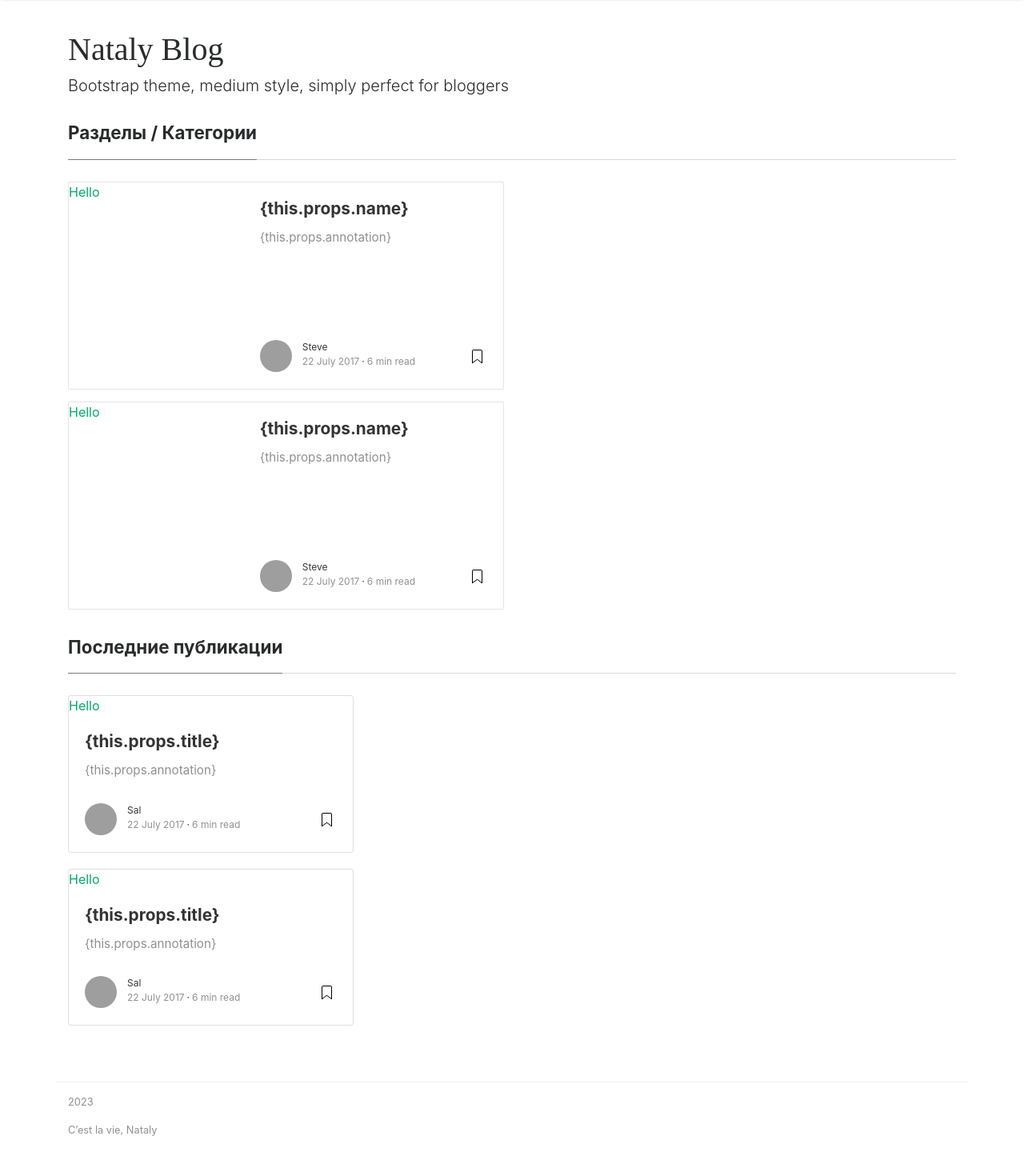
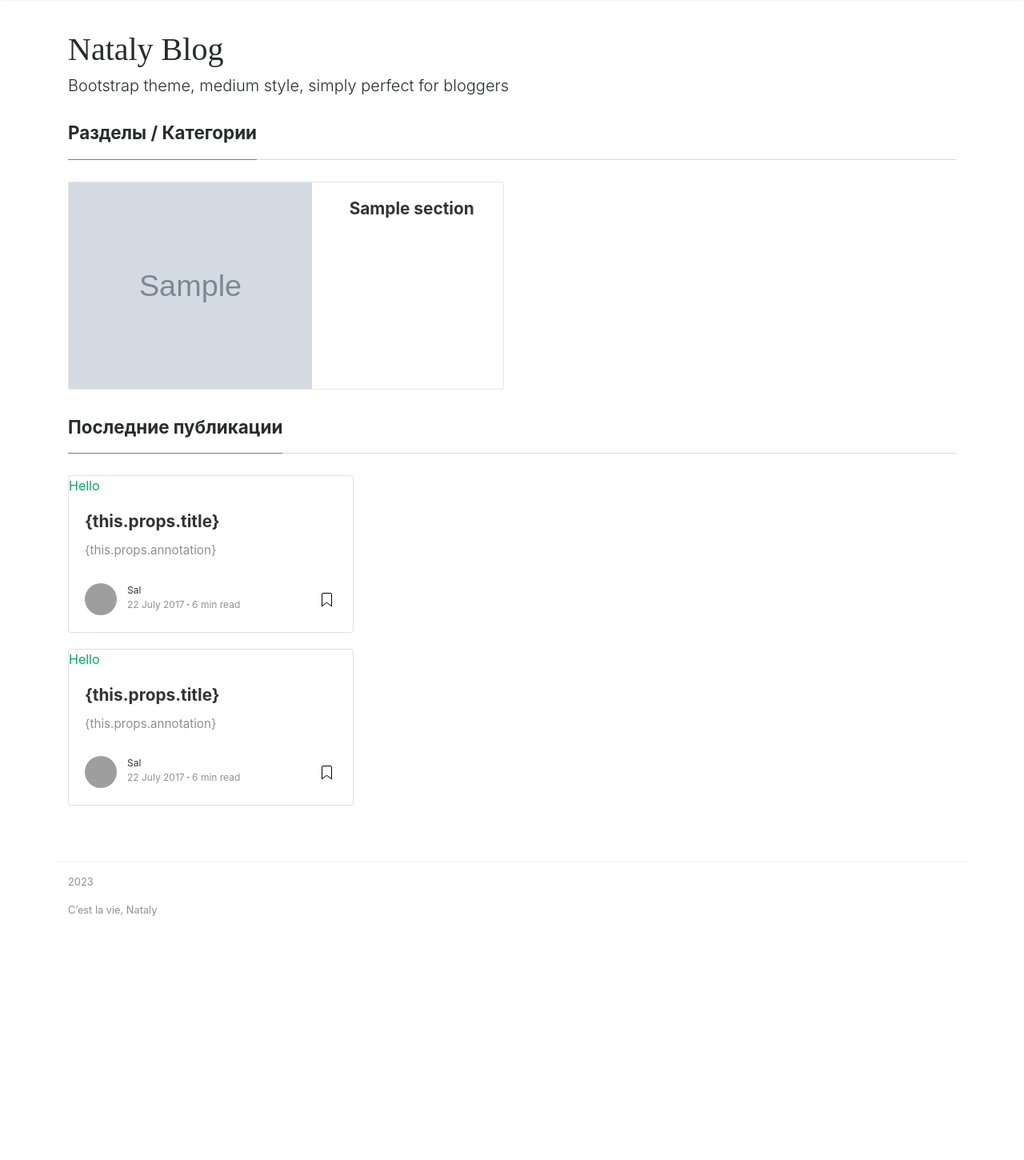
Before and after one commit to nmescv/cestlavie_nataly, a Django app: page / in a window 1280 px wide. Shown: the part 56-1506 px from the top of the page at 80% size. After the commit the page ends 1201 px from the top, so only its background shows below. Run offline with Django 4.2, Linux system fonts and the light colour scheme; tables that the repository leaves empty hold one stand-in row (values such as "Sample post"); grey boxes marked "Sample" are stand-in pictures; some libraries are stand-ins or nearby versions; grey boxes are pictures that could not be loaded.

Commit message:
Промежуточный коммит

```diff
--- /dev/null
+++ b/blog/forms.py
@@ -0,0 +1,6 @@
+from django import forms
+
+
+class SectionForm(forms.ModelForm):
+	name = forms.CharField()
+	image_path = forms.CharField(max_length=255, label='Select a Image File')
--- a/blog/models.py
+++ b/blog/models.py
@@ -1,12 +1,7 @@
-import os
-
-from django.core.validators import FileExtensionValidator
 from django.db import models
 from django.utils import timezone
-from django.utils.translation import gettext_lazy as _
-from blog.views.storage import upload, delete, upload_version_2
 
-
+from blog.views.storage import upload_version_2
 # Create your models here.
 from cestlavie_nataly import settings
 
@@ -15,7 +10,7 @@
 	name = models.CharField(max_length=100, null=False, blank=False, unique=True, verbose_name='Название')
 	# image = models.FileField(null=True, verbose_name='Картинка',
 	# 						 validators=[FileExtensionValidator(allowed_extensions=['gif','png','jpg', 'jpeg'])])
-	image_path = models.ImageField(null=True, verbose_name='Картинка')
+	image_path = models.ImageField(upload_to='media/', null=True, verbose_name='Картинка')
 	created_at = models.DateTimeField(blank=True, null=True, verbose_name='Дата создания')
 	updated_at = models.DateTimeField(blank=True, null=True, verbose_name='Дата обновления')
 
@@ -29,6 +24,7 @@
 		return self.name
 
 	def save(self, *args, **kwargs):
+		print(self.image_path)
 		try:
 			section = Section.objects.get(id=self.id)
 			self.updated_at = timezone.now()
@@ -39,9 +35,10 @@
 			now = timezone.now()
 			self.created_at = now
 			self.updated_at = now
-			self.image_path = upload_version_2(settings.BUCKET_NAME, os.path.abspath(str(self.image_path)))
+			# self.image_path = upload_version_2(settings.BUCKET_NAME, str(self.image_path))
 			super(Section, self).save(*args, **kwargs)
-
+			# section = Section.objects.get(id=self.id)
+			# upload_version_2(settings.BUCKET_NAME, str(section.image_path))
 
 # class Post(models.Model):
 # 	title = models.CharField(max_length=255, null=False, blank=False, verbose_name='Название')
--- a/blog/views/publications.py
+++ b/blog/views/publications.py
@@ -1,9 +1,14 @@
 from django.shortcuts import render
+from blog.models import Section
 
 
 # Create your views here.
-def index(request):
-	return render(request, 'blog/home.html')
+def home(request):
+	sections = Section.objects.all()
+	data = {
+			'sections' : sections
+			}
+	return render(request, 'blog/home.html', data)
 
 
 def publications(request):
--- a/cestlavie_nataly/settings.py
+++ b/cestlavie_nataly/settings.py
@@ -117,6 +117,9 @@
     os.path.join(BASE_DIR, 'static'),
 ]
 
+MEDIA_ROOT = os.path.join(BASE_DIR, 'media')
+MEDIA_URL = '/media/'
+
 AWS_ACCESS_KEY_ID = 'YCAJEex1zWQPUlEP6wzwt3NSm'
 AWS_SECRET_ACCESS_KEY = 'YCM832Yu_18vPCs2h1oGz4hTru4OO6o85ir1cof1'
 AWS_DEFAULT_REGION = 'ru-central1'
--- a/cestlavie_nataly/urls.py
+++ b/cestlavie_nataly/urls.py
@@ -17,7 +17,7 @@
 from django.contrib.staticfiles.urls import static
 from django.urls import path
 
-from blog.views.publications import index, publications, post, about
+from blog.views.publications import home, publications, post, about
 from cestlavie_nataly import settings
 
 urlpatterns = [
@@ -25,5 +25,7 @@
 		path('publications/', publications),
 		path('post/', post),
 		path('about', about),
-		path('', index)
+		path('', home)
 		]
+
+urlpatterns += static(settings.MEDIA_URL, document_root=settings.MEDIA_ROOT)
--- /dev/null
+++ b/static/css/style.css
@@ -0,0 +1,10 @@
+.section-image {
+    background-repeat: no-repeat;
+    height:100%;
+    width:100%
+}
+
+.section-name {
+    margin: auto;
+    text-align: center;
+}
--- a/templates/base.html
+++ b/templates/base.html
@@ -7,6 +7,7 @@
     <title>{% block title %}{% endblock %}</title>
     <link href="{% static 'css/bootstrap.min.css' %}" type="text/css" rel="stylesheet"/>
     <link href="{% static 'css/mediumish.css' %}" type="text/css" rel="stylesheet"/>
+    <link href="{% static 'css/style.css' %}" type="text/css" rel="stylesheet"/>
 </head>
 <body>
 
--- a/templates/blog/home.html
+++ b/templates/blog/home.html
@@ -1,5 +1,6 @@
 {% extends 'base.html' %}
 {% load static %}
+{% get_media_prefix %}
 
 {% block content %}
     <div class="mainheading">
@@ -15,85 +16,24 @@
                 <h2><span>Разделы / Категории</span></h2>
             </div>
             <div class="card-columns listfeaturedtag">
+                {% for section in sections %}
                     <div class="card">
                         <div class="row">
-                        <div class="col-md-5 wrapthumbnail">
+                            <div class="col-md-7 wrapthumbnail">
                                 <a href="/post">
-                                {#                                <div#}
-                                {#                                        class="thumbnail" style="background-image :"#}
-                                {#                                        style={{ backgroundImage: `url(${this.props.imgPath})`}}>#}
-                                {#                                </div>#}
-                                Hello
+                                    <img class="section-image" src="{{ section.image_path }}"/>
                                 </a>
                             </div>
-                        <div class="col-md-7">
-                            <div class="card-block">
+                            <div class="col-md-5">
+                                <div class="card-block section-name">
                                     <h2 class="card-title">
-                                    <a href="post.html">{this.props.name}</a>
+                                        <a href="/post">{{ section.name }}</a>
                                     </h2>
-                                <h4 class="card-text">{this.props.annotation}</h4>
-                                <div class="metafooter">
-                                    <div class="wrapfooter">
-								<span class="meta-footer-thumb">
-								<a href="/author"><img class="author-thumb"
-                                                       src="https://www.gravatar.com/avatar/e56154546cf4be74e393c62d1ae9f9d4?s=250&amp;d=mm&amp;r=x"
-                                                       alt="Sal"/></a>
-								</span>
-                                        <span class="author-meta">
-								<span class="post-name"><a href="/author">Steve</a></span><br/>
-								<span class="post-date">22 July 2017</span><span class="dot"></span><span
-                                                class="post-read">6 min read</span>
-								</span>
-                                        <span class="post-read-more"><a href="post.html" title="Read Story"><svg
-                                                class="svgIcon-use" width="25" height="25" viewBox="0 0 25 25"><path
-                                                d="M19 6c0-1.1-.9-2-2-2H8c-1.1 0-2 .9-2 2v14.66h.012c.01.103.045.204.12.285a.5.5 0 0 0 .706.03L12.5 16.85l5.662 4.126a.508.508 0 0 0 .708-.03.5.5 0 0 0 .118-.285H19V6zm-6.838 9.97L7 19.636V6c0-.55.45-1 1-1h9c.55 0 1 .45 1 1v13.637l-5.162-3.668a.49.49 0 0 0-.676 0z"
-                                                fill-rule="evenodd"></path></svg></a></span>
                                 </div>
                             </div>
                         </div>
                     </div>
-                    </div>
-                </div>
-
-                <div class="card">
-                    <div class="row">
-                        <div class="col-md-5 wrapthumbnail">
-                            <a href="/post">
-                                {#                                <div#}
-                                {#                                        class="thumbnail"#}
-                                {#                                        style={{ backgroundImage: `url(${this.props.imgPath})`}}>#}
-                                {#                                </div>#}
-                                Hello
-                            </a>
-                        </div>
-                        <div class="col-md-7">
-                            <div class="card-block">
-                                <h2 class="card-title">
-                                    <a href="post.html">{this.props.name}</a>
-                                </h2>
-                                <h4 class="card-text">{this.props.annotation}</h4>
-                                <div class="metafooter">
-                                    <div class="wrapfooter">
-								<span class="meta-footer-thumb">
-								<a href="/author"><img class="author-thumb"
-                                                       src="https://www.gravatar.com/avatar/e56154546cf4be74e393c62d1ae9f9d4?s=250&amp;d=mm&amp;r=x"
-                                                       alt="Sal"/></a>
-								</span>
-                                        <span class="author-meta">
-								<span class="post-name"><a href="/author">Steve</a></span><br/>
-								<span class="post-date">22 July 2017</span><span class="dot"></span><span
-                                                class="post-read">6 min read</span>
-								</span>
-                                        <span class="post-read-more"><a href="post.html" title="Read Story"><svg
-                                                class="svgIcon-use" width="25" height="25" viewBox="0 0 25 25"><path
-                                                d="M19 6c0-1.1-.9-2-2-2H8c-1.1 0-2 .9-2 2v14.66h.012c.01.103.045.204.12.285a.5.5 0 0 0 .706.03L12.5 16.85l5.662 4.126a.508.508 0 0 0 .708-.03.5.5 0 0 0 .118-.285H19V6zm-6.838 9.97L7 19.636V6c0-.55.45-1 1-1h9c.55 0 1 .45 1 1v13.637l-5.162-3.668a.49.49 0 0 0-.676 0z"
-                                                fill-rule="evenodd"></path></svg></a></span>
-                                    </div>
-                                </div>
-                            </div>
-                        </div>
-                    </div>
-                </div>
+                {% endfor %}
             </div>
         </section>
     </div>
```
Also changed, not shown: blog/admin.py (+9 -2 lines), blog/views/storage.py (+4 -5 lines). Lines whose indentation alone changed are shown as unchanged.
